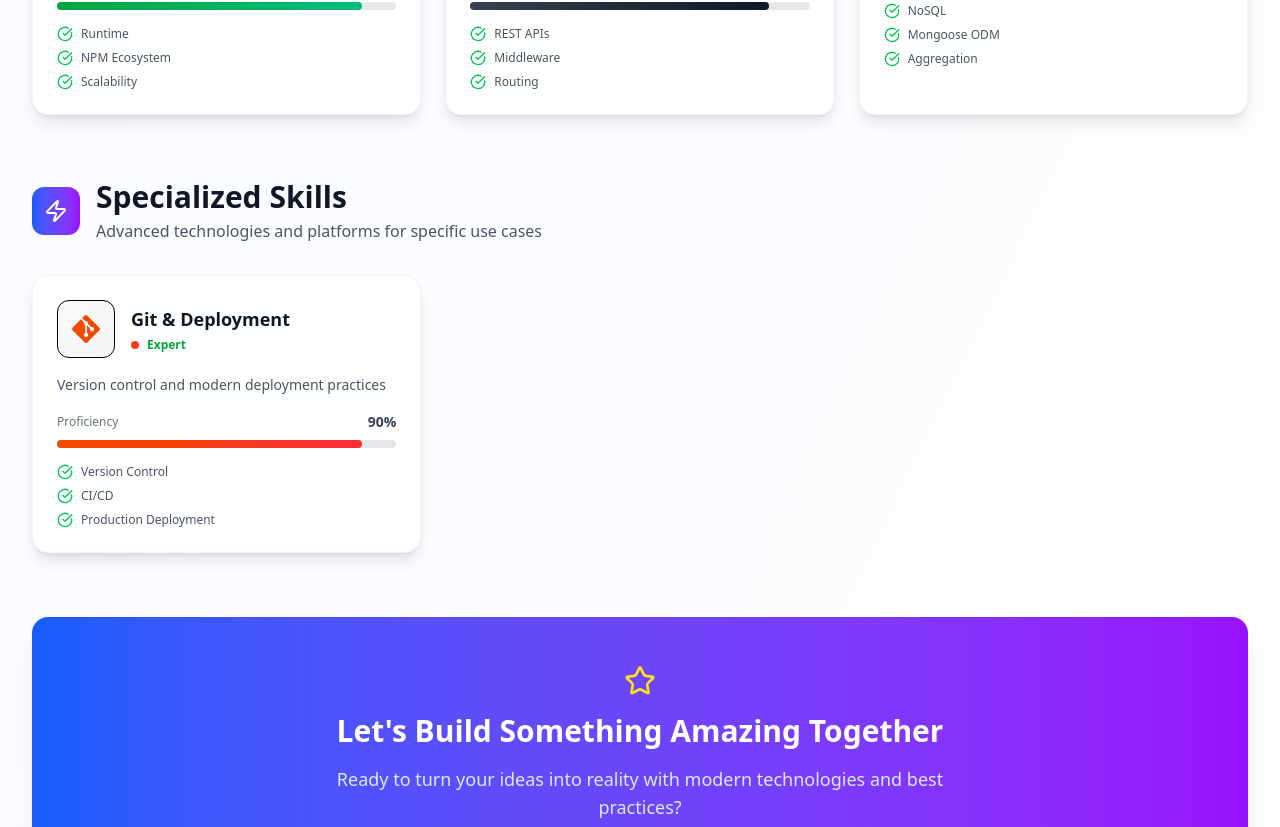
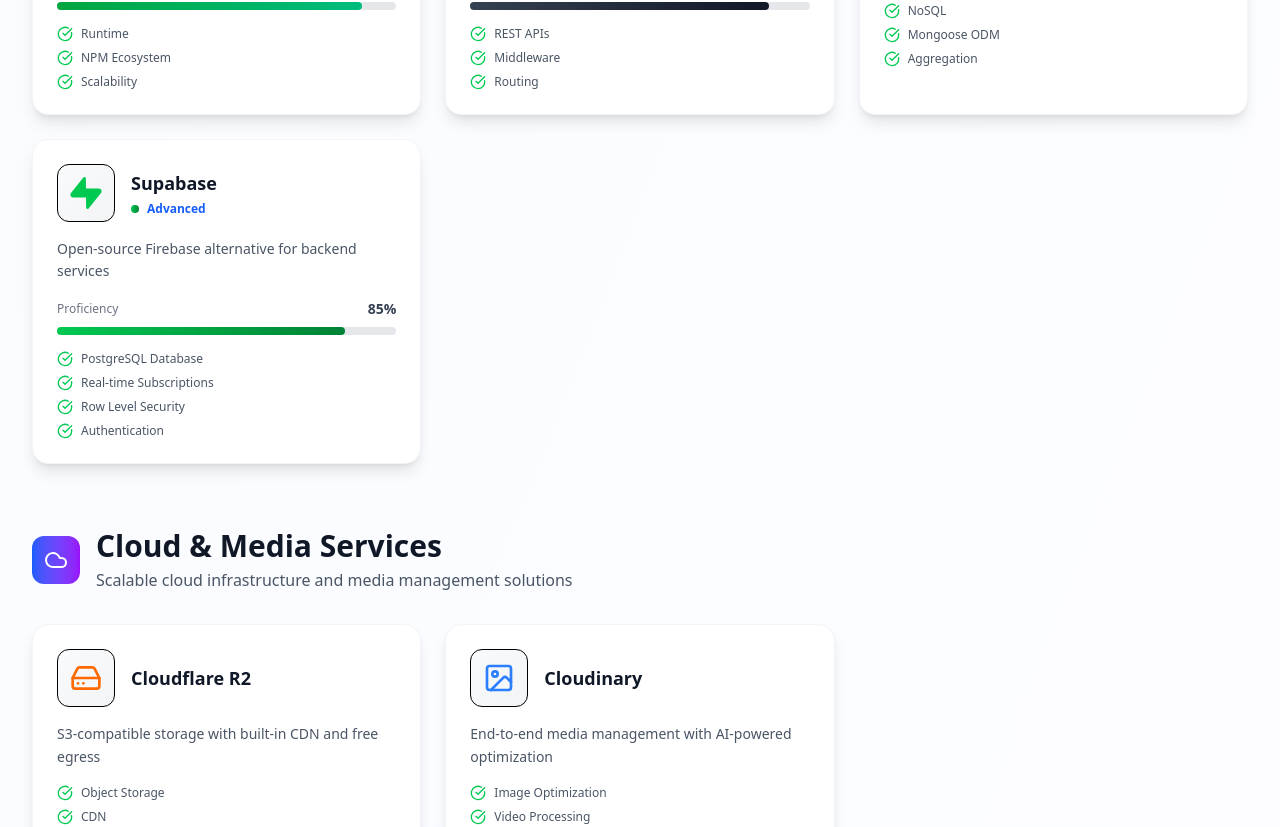
Before and after one commit to ardsuhail/ardSuhail, a Next.js app: page /skills in a window 1280 px wide. Shown: the part 1531-2358 px from the top of the page. Built offline with nearby package versions, Linux system fonts and the light colour scheme.

Commit message:
51st commit

```diff
--- a/src/app/page.js
+++ b/src/app/page.js
@@ -102,6 +102,7 @@
     { name: "Next.js", category: "Framework", level: "Expert" },
     { name: "React.js", category: "Library", level: "Expert" },
     { name: "Node.js", category: "Runtime", level: "Advanced" },
+    { name: "Supabase", category: "Database" },
     // { name: "TypeScript", category: "Language", level: "Advanced" },
     { name: "MongoDB", category: "Database", level: "Advanced" },
     { name: "Tailwind CSS", category: "Styling", level: "Expert" },
@@ -324,15 +325,7 @@
                     <div className="text-sm text-gray-500 mb-3">
                       {tech.category}
                     </div>
-                    <div className={`inline-flex items-center gap-1 px-3 py-1 rounded-full text-xs font-semibold ${
-                      tech.level === 'Expert'
-                        ? 'bg-green-100 text-green-800'
-                        : tech.level === 'Advanced'
-                        ? 'bg-blue-100 text-blue-800'
-                        : 'bg-yellow-100 text-yellow-800'
-                    }`}>
-                      {tech.level}
-                    </div>
+
                   </div>
                 </motion.div>
               ))}
--- a/src/app/skills/page.js
+++ b/src/app/skills/page.js
@@ -9,7 +9,8 @@
   FaPython,
   FaShopify,
   FaNodeJs,
-  FaGitAlt
+  FaGitAlt,
+
 } from "react-icons/fa";
 import {
   SiTailwindcss,
@@ -17,7 +18,8 @@
   SiJavascript,
   SiExpress,
   SiMongodb,
-  SiPostgresql
+  SiPostgresql,
+  SiSupabase
 } from "react-icons/si";
 import {
   Code,
@@ -31,7 +33,10 @@
   Rocket,
   Award,
   CheckCircle,
-  Star
+  Star,
+  HardDrive,
+  Cloud,
+  Image
 } from "lucide-react";
 
 const skillsData = {
@@ -119,6 +124,17 @@
         color: "from-green-500 to-green-700",
         features: ["NoSQL", "Mongoose ODM", "Aggregation"]
       },
+      {
+        name: "Supabase",
+        icon: <SiSupabase className="w-8 h-8 text-green-500" />,
+        level: 85,
+        description: "Open-source Firebase alternative for backend services",
+        color: "from-green-500 to-green-700",
+        features: ["PostgreSQL Database",
+          "Real-time Subscriptions",
+          "Row Level Security",
+          "Authentication"]
+      },
       // {
       //   name: "PostgreSQL",
       //   icon: <SiPostgresql className="w-8 h-8 text-blue-700" />,
@@ -129,6 +145,29 @@
       // }
     ]
   },
+  cloudServices: {
+  title: "Cloud & Media Services",
+  icon: <Cloud className="w-6 h-6" />,
+  description: "Scalable cloud infrastructure and media management solutions",
+  skills: [
+    {
+      name: "Cloudflare R2",
+      icon: <HardDrive className="w-8 h-8 text-orange-500" />,
+      // level: 78,
+      description: "S3-compatible storage with built-in CDN and free egress",
+      color: "from-orange-500 to-orange-700",
+      features: ["Object Storage", "CDN", "Zero Egress Fees"]
+    },
+    {
+      name: "Cloudinary",
+      icon: <Image className="w-8 h-8 text-blue-500" />,
+      // level: 85,
+      description: "End-to-end media management with AI-powered optimization",
+      color: "from-blue-500 to-blue-700",
+      features: ["Image Optimization", "Video Processing", "Digital Asset Management"]
+    }
+  ]
+},
   specialized: {
     title: "Specialized Skills",
     icon: <Zap className="w-6 h-6" />,
@@ -187,19 +226,26 @@
         <div className="p-3 rounded-xl bg-gradient-to-br from-gray-50 to-gray-100 border">
           {skill.icon}
         </div>
-        <div className="flex-1">
+    {skill.level ? (
+
+    <div className="flex-1">
           <h3 className="text-lg font-bold text-gray-900">{skill.name}</h3>
           <div className="flex items-center gap-2 mt-1">
             <div className={`w-2 h-2 rounded-full bg-gradient-to-r ${skill.color}`}></div>
-            <span className={`text-xs font-semibold ${
-              skill.level >= 90 ? 'text-green-600' :
-              skill.level >= 80 ? 'text-blue-600' :
-              'text-yellow-600'
-            }`}>
+            <span className={`text-xs font-semibold ${skill.level >= 90 ? 'text-green-600' :
+                skill.level >= 80 ? 'text-blue-600' :
+                  'text-yellow-600'
+              }`}>
               {skill.level >= 90 ? 'Expert' : skill.level >= 80 ? 'Advanced' : 'Proficient'}
             </span>
           </div>
         </div>
+    ):(
+    <div className="flex-1">
+          <h3 className="text-lg font-bold text-gray-900">{skill.name}</h3>
+
+        </div>
+      )}
       </div>
 
       {/* Description */}
@@ -208,7 +254,9 @@
       </p>
 
       {/* Progress Bar */}
-      <div className="mb-4">
+   {skill.level && (
+
+   <div className="mb-4">
         <div className="flex justify-between items-center mb-2">
           <span className="text-xs text-gray-500">Proficiency</span>
           <span className="text-sm font-semibold text-gray-700">{skill.level}%</span>
@@ -222,6 +270,7 @@
           />
         </div>
       </div>
+   )}
 
       {/* Features */}
       <div className="space-y-2">
```
